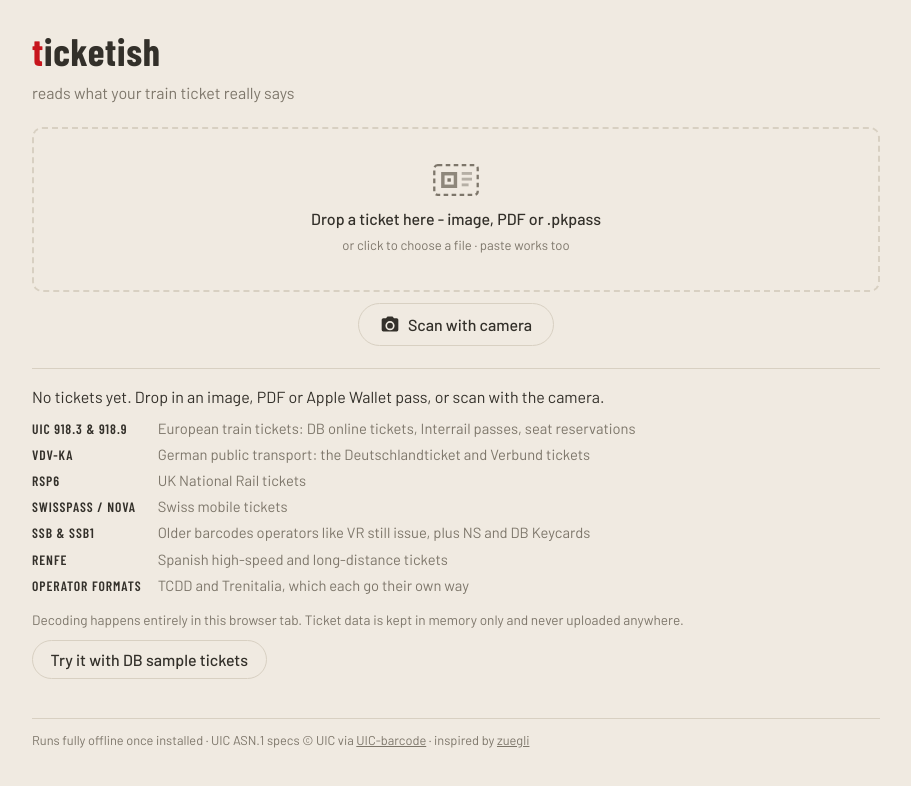
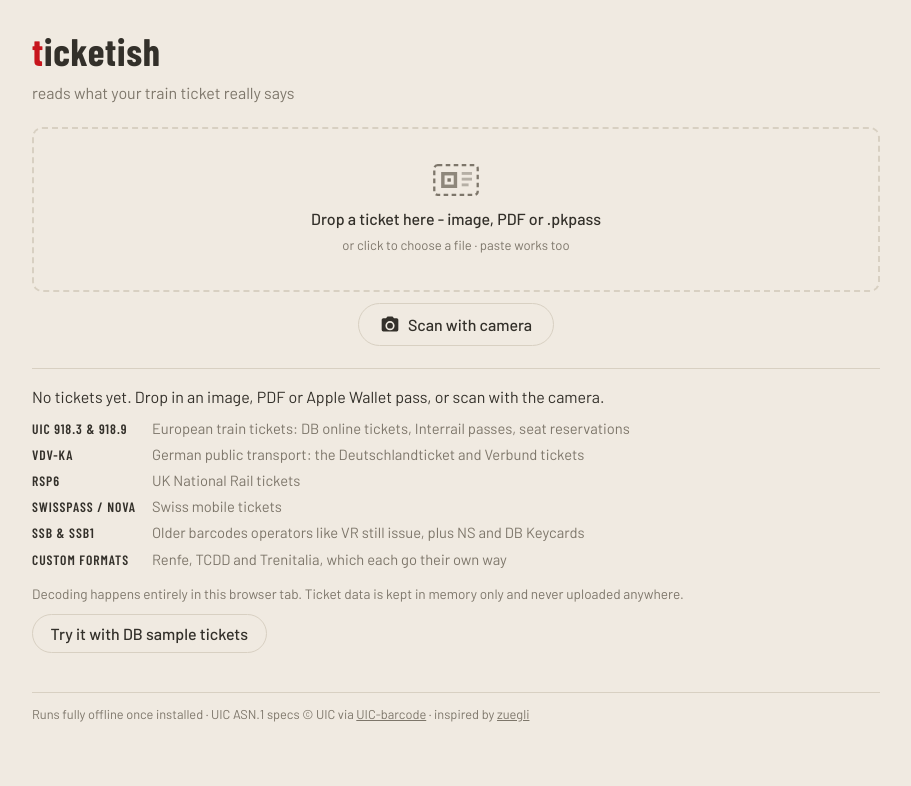
Before and after one commit to s8n/ticketish, a SvelteKit app: page / in a window 1280 px wide. Shown: the top 786 px of the page, without its empty margins (184-1095 px from the left). Built offline with nearby package versions, Linux system fonts and the light colour scheme.

Commit message:
Group Renfe under custom formats in the empty state
Renfe is operator-specific like TCDD and Trenitalia, so it belongs in
the same row rather than on its own.

```diff
--- a/src/routes/+page.svelte
+++ b/src/routes/+page.svelte
@@ -103,12 +103,8 @@
 					Older barcodes operators like VR still issue, plus NS and DB Keycards
 				</li>
 				<li>
-					<span class="format">Renfe</span>
-					Spanish high-speed and long-distance tickets
-				</li>
-				<li>
-					<span class="format">Operator formats</span>
-					TCDD and Trenitalia, which each go their own way
+					<span class="format">Custom formats</span>
+					Renfe, TCDD and Trenitalia, which each go their own way
 				</li>
 			</ul>
 			<p class="fine">
```
